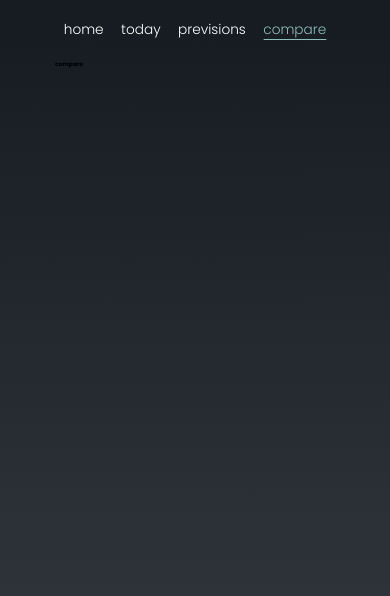
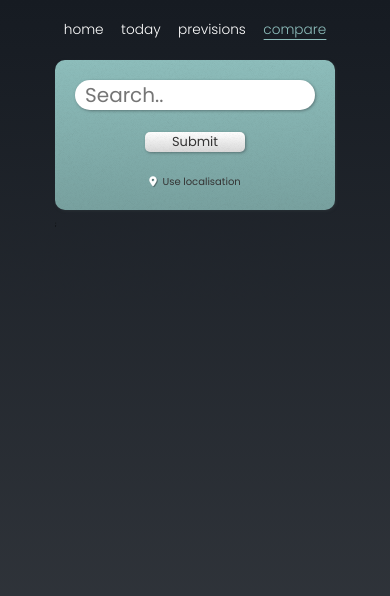
Before and after one commit to SashBFa/weather-app-react, a React (Create React App) app: page /compare in a window 390 px wide. Shown: the top 596 px of the page. Built offline with nearby package versions, Linux system fonts and the light colour scheme.

Commit message:
home today prevision mobile version working

```diff
--- a/src/assets/styles/components/_card.scss
+++ b/src/assets/styles/components/_card.scss
@@ -5,7 +5,7 @@
   box-shadow: 0.1rem 0.1rem 0.3rem $shadow;
   text-align: center;
   height: 35rem;
-  color: rgba(255, 255, 255, 0.8);
+  color: $white;
   margin-bottom: 1rem;
   grid-template-areas:
   "a a a"
@@ -17,31 +17,31 @@
     grid-area: a;
     font-size: 3.5rem;
     font-weight: 800;
-    mix-blend-mode: hard-light;
+    mix-blend-mode: difference;
   }
   &__city{
     grid-area: b;
     font-size: 2rem;
     font-weight: 400;
-    mix-blend-mode: hard-light;
+    mix-blend-mode: difference;
   }
   &__desc{
     grid-area: c;
     font-size: 2rem;
     font-weight: 600;
     margin-bottom: 1rem;
-    mix-blend-mode: hard-light;
+    mix-blend-mode: difference;
   }
   &__temp{
     grid-area: d;
     font-size: 10rem;
     font-weight: 500;
-    mix-blend-mode: hard-light;
+    mix-blend-mode: difference;
   }
   &__deg{
     font-size: 2rem;
     font-weight: 600;
-    mix-blend-mode: hard-light;
+    mix-blend-mode: difference;
     em{
       font-weight: 300;
     }
--- /dev/null
+++ b/src/assets/styles/components/_city.scss
@@ -0,0 +1,20 @@
+.cityzen{
+  @include introMob;
+  margin-top: 2rem;
+  border-radius: 1rem;
+  box-shadow: 0.1rem 0.1rem 0.3rem $shadow;
+  height: 35rem;
+	display: flex;
+	flex-direction: column;
+	flex-wrap: nowrap;
+	justify-content: flex-start;
+	align-items: flex-start;
+	align-content: center;
+  overflow: hidden;
+  h2{
+    font-size: 4.5rem;
+    color: $white;
+    mix-blend-mode: difference;
+    font-weight: 300;
+  }
+}
--- a/src/assets/styles/style.scss
+++ b/src/assets/styles/style.scss
@@ -1,9 +1,8 @@
 @import "./mixin";
 @import "./setting";
-
-@import "./pages/home";
 
 @import "./components/search";
 @import "./components/navigation";
 @import "./components/receipt";
 @import "./components/card";
+@import "./components/city";
--- a/src/components/City.js
+++ b/src/components/City.js
@@ -1,9 +1,22 @@
-import React from "react";
+import axios from "axios";
+import React, { useEffect, useState } from "react";
 
-const City = () => {
+const City = (props) => {
+  const [cityImg, setCityImg] = useState();
+  useEffect(() => {
+    axios
+      .get(
+        `https://api.unsplash.com/search/photos?query=${props.city}&client_id=${process.env.REACT_APP_KEY2}`
+      )
+      .then((img) => setCityImg(img.data.results[0].urls.regular));
+  }, [props]);
+
   return (
-    <div>
-      <h1>City</h1>
+    <div
+      className="cityzen"
+      style={{ background: `url(${cityImg}) center/cover` }}
+    >
+      {cityImg && <h2>{props.weather.city.name}</h2>}
     </div>
   );
 };
--- a/src/components/Search.js
+++ b/src/components/Search.js
@@ -10,7 +10,7 @@ const Search = () => {
     e.preventDefault();
     dispatch(addSearch(search));
     dispatch(addWeather(search));
-    // setSearch("");
+    setSearch("");
   };
   return (
     <div className="formContainer">
--- a/src/pages/Compare.js
+++ b/src/pages/Compare.js
@@ -1,11 +1,34 @@
 import React from "react";
 import Navigation from "../components/Navigation";
+import Receipt from "../components/Receipt";
 
 const Compare = () => {
+  const days = [0];
   return (
     <div>
       <Navigation />
-      <h1>compare</h1>
+      <div className="formContainer">
+        <form>
+          <input
+            type="text"
+            name="search"
+            className="formContainer__search"
+            placeholder="Search.."
+            required
+            autoComplete="off"
+          />
+          <input
+            className="formContainer__button"
+            type="submit"
+            required
+            autoComplete="off"
+          />
+          <a href="#" className="formContainer__link">
+            <i className="fa-solid fa-location-dot"></i> Use localisation
+          </a>
+        </form>
+      </div>
+      <Receipt thatDay={days} />
     </div>
   );
 };
--- a/src/pages/Home.js
+++ b/src/pages/Home.js
@@ -15,7 +15,7 @@ const Home = () => {
     <div className="home">
       {empty && <Navigation />}
       <Search />
-      {empty && <City city={search} />}
+      {empty && <City city={search} weather={weather} />}
     </div>
   );
 };
--- a/src/redux/actions/apiWeather.action.js
+++ b/src/redux/actions/apiWeather.action.js
@@ -11,6 +11,6 @@ export const addWeather = (search) => {
       .then((element) => {
         dispatch({ type: ADD_WEATHER, payload: element.data });
       })
-      .catch((err) => console.log(err));
+      .catch((err) => alert("Sorry ! We did find this city"));
   };
 };
```
Also changed, not shown: src/assets/styles/pages/_home.scss (deleted), 1 other file (tests, documents, lock files or other folders).
